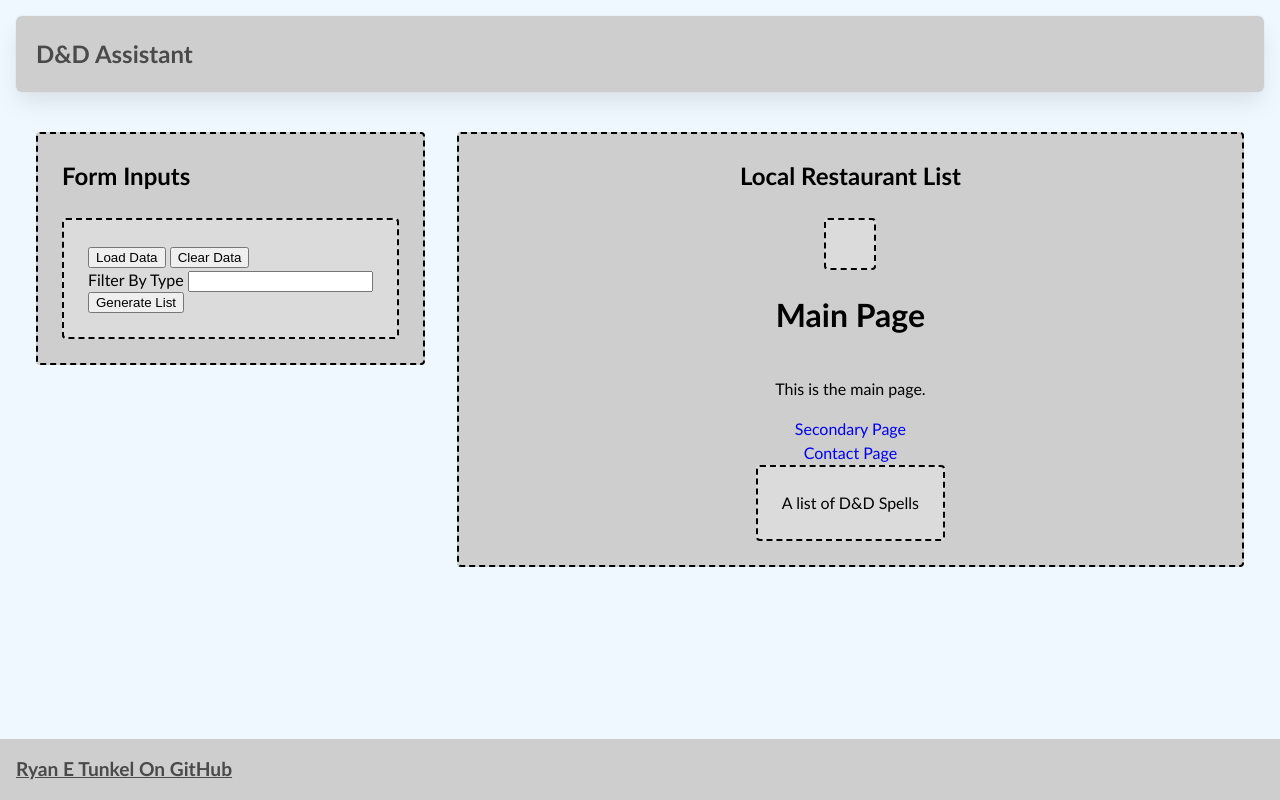
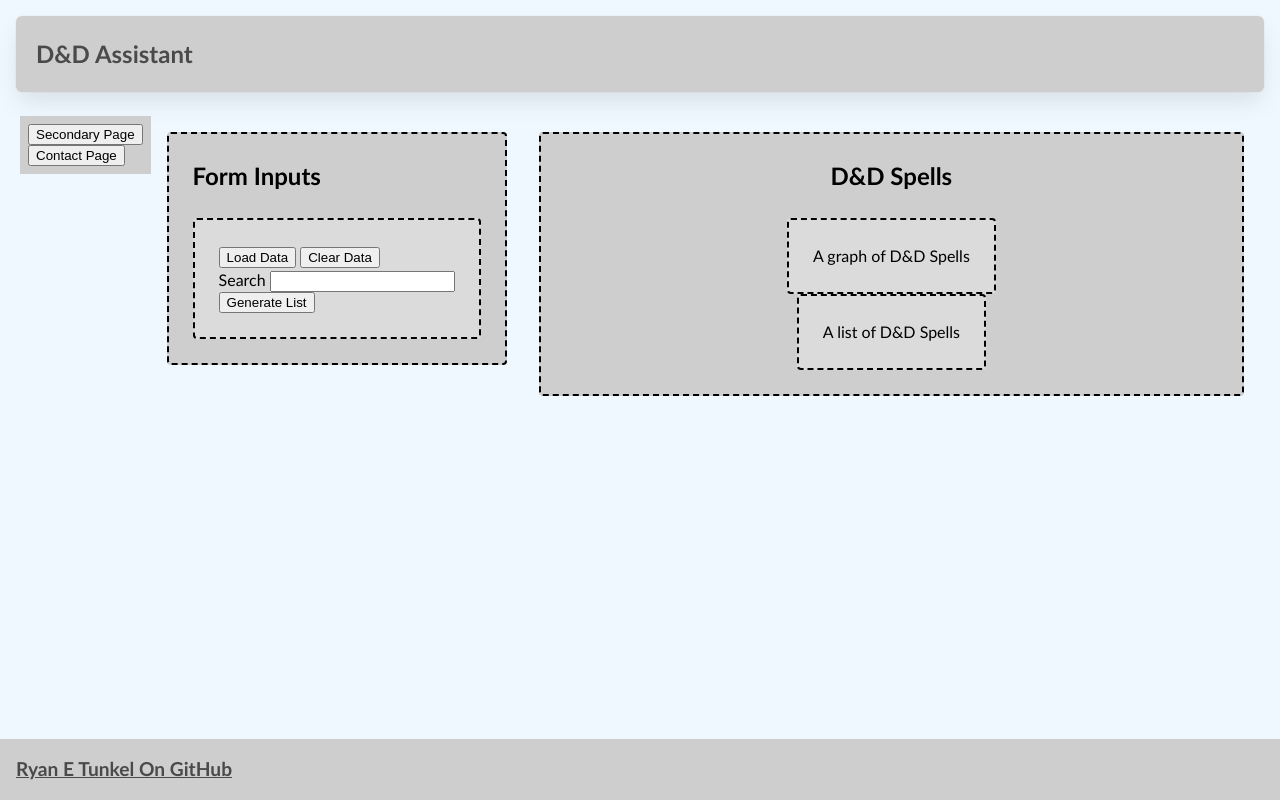
Before and after one commit to ryanetunkel/ryanetunkel.github.io, a plain HTML site: page index.html in a window 1280 px wide. Drawn offline with Linux system fonts and the light colour scheme; a script that the page names is missing.

Commit message:
Format to have left sidebar

```diff
--- a/index.html
+++ b/index.html
@@ -10,13 +10,21 @@
     <div class="wrapper">
       <header class="header"><h1>D&D Assistant</h1></header>
       <div class="container">
+        <div class="left_tab">
+          <div>
+            <button type="tab_selector" href="/secondarypage.html"> Secondary Page </a>
+          </div>
+          <div>
+           <button href="/contact.html"> Contact Page </a>
+         </div>
+        </div>
         <div class="left_section box">
           <h2>Form Inputs</h2>
           <form class="box main_form">
             <button type="button" id="data_load">Load Data</button>
             <button type="button" id="data_clear">Clear Data</button>
             <div>
-              <label for="resto">Filter By Type</label>
+              <label for="resto">Search</label>
               <input type="text" name="resto" id="resto" />
             </div>
             <div class="buttons">
@@ -25,15 +33,17 @@
           </form>
         </div>
         <div class="right_section box">
-          <h2>Local Restaurant List</h2>
-          <div id="map" class="box"></div>
-          <h1>Main Page</h1>
-          <p>This is the main page.</p>
-          <div><a href="/secondarypage.html"> Secondary Page </a></div>
-          <div><a href="/contact.html"> Contact Page </a></div>
-          <ol class="box" id="restaurant_list">
-            A list of D&D Spells
-          </ol>
+          <h2>D&D Spells</h2>
+          <div>
+            <ol class="box" id="restaurant_list">
+              A graph of D&D Spells
+            </ol>
+          </div>
+          <div>
+            <ol class="box" id="restaurant_list">
+              A list of D&D Spells
+            </ol>
+          </div>
         </div>
       </div>
       <footer class="footer">
--- a/styles.css
+++ b/styles.css
@@ -23,7 +23,6 @@ body {
   background-color: aliceblue;
 }
 
-
 a {
   display: inline-block;
   text-decoration: none;
@@ -37,6 +36,11 @@ h2, h3 {
 
 form {
   accent-color: hsla(120, 100%, 50%, 0.482);
+}
+
+/* Added to see if can make left tab buttons look better*/
+button tab_selector {
+  margin: auto;
 }
 
 .wrapper {
@@ -91,6 +95,13 @@ form {
   margin: 0 auto;
 }
 
+.left_tab {
+  background-color: #cecece;
+  flex: 0 1 auto;
+  margin: 0rem;
+  padding: 0.5rem;
+}
+
 .left_section {
   background-color: #cecece;
   flex: 0 1 auto;
```
